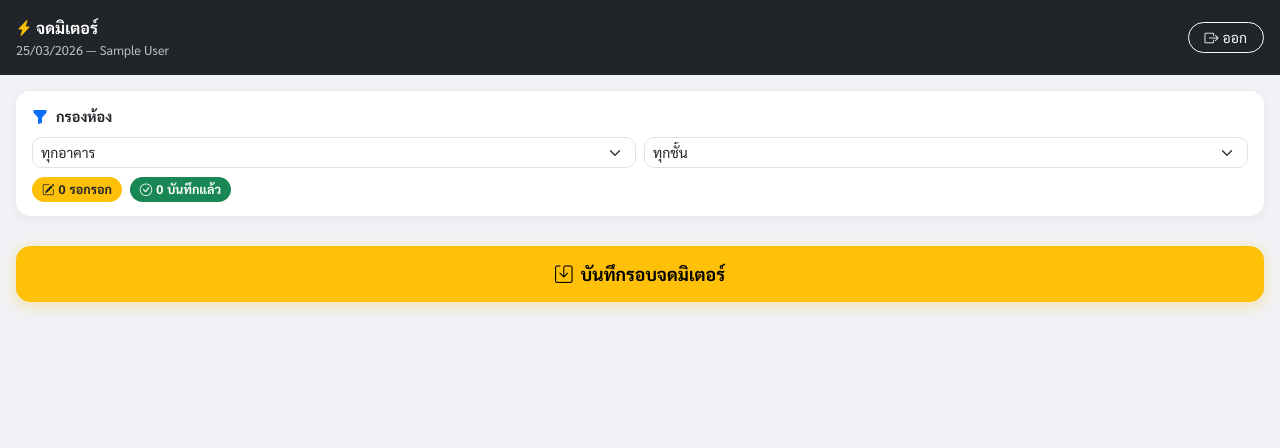
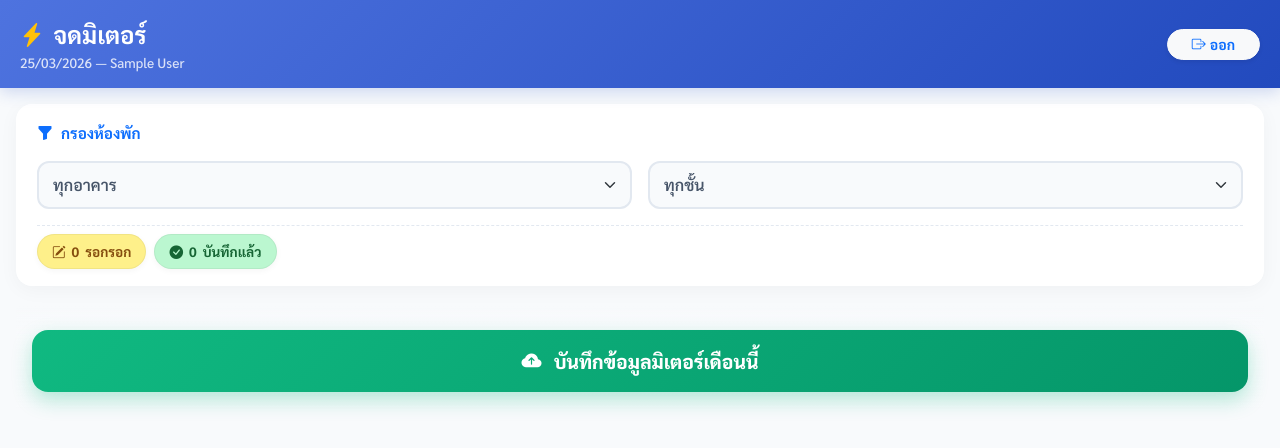
Before and after one commit to Mightycgm/ICT22667-Project, a Django app: page /meter/input/ in a window 1280 px wide. Shown: the top 448 px of the page. Run offline with Django 5.2, Linux system fonts and the light colour scheme; the visitor is signed in with stand-in values (Sample User, id 1); data that the repository does not hold is empty.

Commit message:
แกไขUiหนาจดมเตอรมอถอ

```diff
--- a/Apartment Management Project/apartment_project/apartment/templates/apartment/meter/input.html
+++ b/Apartment Management Project/apartment_project/apartment/templates/apartment/meter/input.html
@@ -4,121 +4,210 @@
     <meta charset="UTF-8">
     <meta name="viewport" content="width=device-width, initial-scale=1.0">
     <title>จดมิเตอร์</title>
-    <link href="https://fonts.googleapis.com/css2?family=Sarabun:wght@400;600;700&display=swap" rel="stylesheet">
+    <link href="https://fonts.googleapis.com/css2?family=Sarabun:wght@400;500;600;700;800&display=swap" rel="stylesheet">
     <link href="https://cdn.jsdelivr.net/npm/bootstrap@5.3.0/dist/css/bootstrap.min.css" rel="stylesheet">
     <link href="https://cdn.jsdelivr.net/npm/bootstrap-icons@1.11.0/font/bootstrap-icons.css" rel="stylesheet">
     <style>
         * { font-family: 'Sarabun', sans-serif; }
-        body { background: #f0f2f5; font-size: 16px; }
+        body { background: #f8fafc; font-size: 16px; color: #334155; padding-bottom: 20px; }
+
+        /* Premium Header */
+        .app-header {
+            background: linear-gradient(135deg, #4e73df 0%, #224abe 100%);
+            box-shadow: 0 4px 15px rgba(34, 74, 190, 0.2);
+            position: sticky;
+            top: 0;
+            z-index: 30;
+            padding: 16px 20px;
+        }
+
+        /* Filter Bar */
         .filter-bar {
+            background: rgba(255, 255, 255, 0.95);
+            backdrop-filter: blur(10px);
+            border-radius: 16px;
+            padding: 16px 20px;
+            margin-top: 16px;
+            margin-bottom: 20px;
+            box-shadow: 0 4px 20px rgba(0,0,0,0.04);
+            position: sticky;
+            top: 75px;
+            z-index: 20;
+            border: 1px solid rgba(255,255,255,0.8);
+        }
+
+        .form-select-custom {
+            border-radius: 12px !important;
+            border: 2px solid #e2e8f0;
+            padding: 10px 14px;
+            font-weight: 600;
+            color: #475569;
+            transition: all 0.3s;
+            background-color: #f8fafc;
+        }
+        .form-select-custom:focus {
+            border-color: #4e73df;
+            box-shadow: 0 0 0 3px rgba(78, 115, 223, 0.15);
+            background-color: #fff;
+        }
+
+        /* Count Badges */
+        .count-badge {
+            display: inline-flex;
+            align-items: center;
+            gap: 6px;
+            font-size: 0.85rem;
+            font-weight: 700;
+            padding: 6px 14px;
+            border-radius: 20px;
+            border: 1px solid rgba(0,0,0,0.05);
+            box-shadow: 0 2px 6px rgba(0,0,0,0.04);
+        }
+        .bg-soft-warning { background-color: #fef08a; color: #854d0e; }
+        .bg-soft-success { background-color: #bbf7d0; color: #166534; }
+
+        /* Building Header (Slate theme) */
+        .section-header {
+            background: linear-gradient(135deg, #1e293b 0%, #0f172a 100%);
+            color: white;
+            padding: 14px 20px;
+            border-radius: 12px;
+            margin: 24px 0 16px;
+            font-weight: 700;
+            font-size: 1.05rem;
+            letter-spacing: 0.5px;
+            box-shadow: 0 4px 12px rgba(15, 23, 42, 0.15);
+            display: flex;
+            align-items: center;
+        }
+
+        /* Meter Cards */
+        .meter-card {
+            border-radius: 16px;
+            margin-bottom: 16px;
+            border: none;
+            box-shadow: 0 4px 15px rgba(0,0,0,0.03);
+            transition: all 0.2s;
+            background: #ffffff;
+        }
+        .meter-card:hover {
+            box-shadow: 0 8px 25px rgba(0,0,0,0.08);
+            transform: translateY(-2px);
+        }
+        .room-num { font-size: 1.4rem; font-weight: 800; color: #1e293b; }
+        .prev-val { color: #64748b; font-size: 0.85rem; font-weight: 500; }
+
+        /* Badges inside card */
+        .badge-status {
+            padding: 6px 12px;
+            border-radius: 8px;
+            font-weight: 700;
+            font-size: 0.8rem;
+        }
+
+        /* Input Data Blocks */
+        .meter-block {
+            border-radius: 14px;
+            padding: 14px 12px;
+            height: 100%;
+            border: 1px solid rgba(0,0,0,0.03);
+        }
+        .meter-block-water {
+            background: linear-gradient(145deg, #f0f9ff 0%, #e0f2fe 100%);
+        }
+        .meter-block-elec {
+            background: linear-gradient(145deg, #fffbeb 0%, #fef3c7 100%);
+        }
+        .meter-title-water { color: #0284c7; font-size: 0.95rem; font-weight: 800; display: flex; align-items: center; gap: 6px; margin-bottom: 8px; }
+        .meter-title-elec { color: #b45309; font-size: 0.95rem; font-weight: 800; display: flex; align-items: center; gap: 6px; margin-bottom: 8px; }
+
+        /* Inputs */
+        input[type=number] {
+            font-size: 1.15rem;
+            font-weight: 700;
+            text-align: center;
+            border-radius: 12px !important;
+            border: 2px solid #cbd5e1;
+            padding: 10px;
+            transition: all 0.2s;
+            color: #334155;
             background: #fff;
-            border-radius: 14px;
-            padding: 14px 16px;
-            margin-bottom: 14px;
-            box-shadow: 0 2px 8px rgba(0,0,0,0.06);
-            position: sticky;
-            top: 60px;
-            z-index: 10;
-        }
-        .meter-card {
-            border-radius: 14px;
-            margin-bottom: 10px;
-            border: none;
-            box-shadow: 0 2px 8px rgba(0,0,0,0.05);
-            transition: box-shadow 0.2s;
-        }
-        .meter-card:hover { box-shadow: 0 4px 16px rgba(0,0,0,0.1); }
-        .room-num { font-size: 1.2rem; font-weight: 700; color: #1e1e2d; }
-        .prev-val { color: #8c8ea0; font-size: 0.82rem; }
-        input[type=number] {
-            font-size: 1.05rem;
-            text-align: center;
-            border-radius: 10px !important;
-            border: 2px solid #e4e6ef;
-            transition: border-color 0.2s;
+            width: 100%;
         }
         input[type=number]:focus {
-            border-color: #377dff;
-            box-shadow: 0 0 0 3px rgba(55,125,255,0.1);
+            border-color: #3b82f6;
+            box-shadow: 0 0 0 4px rgba(59, 130, 246, 0.15);
+            outline: none;
         }
-        .used-badge { font-size: 1rem; font-weight: 700; }
-        .section-header {
-            background: linear-gradient(135deg, #1e1e2d 0%, #2d2d44 100%);
-            color: white;
-            padding: 10px 16px;
-            border-radius: 10px;
-            margin: 16px 0 10px;
-            font-weight: 700;
-            font-size: 0.9rem;
-            letter-spacing: 0.5px;
+        .is-valid-custom {
+            border-color: #10b981 !important;
+            color: #059669 !important;
+            background-color: #ecfdf5 !important;
         }
-        .floor-header {
-            background: #e8f5e9;
-            color: #2e7d32;
-            padding: 6px 14px;
-            border-radius: 8px;
-            margin: 8px 0;
-            font-weight: 700;
-            font-size: 0.85rem;
-        }
+
+        /* Submit Bar */
         .submit-bar {
             position: sticky;
             bottom: 0;
-            background: linear-gradient(180deg, rgba(240,242,245,0) 0%, #f0f2f5 20%);
-            padding: 16px 0 12px;
-            z-index: 10;
+            background: linear-gradient(180deg, rgba(248,250,252,0) 0%, rgba(248,250,252,0.9) 30%, #f8fafc 100%);
+            padding: 24px 16px 16px;
+            z-index: 30;
         }
-        .submit-bar .btn {
-            border-radius: 14px;
-            font-size: 1.1rem;
-            padding: 14px;
-            box-shadow: 0 4px 16px rgba(255,193,7,0.3);
+        .btn-submit-premium {
+            background: linear-gradient(135deg, #10b981 0%, #059669 100%);
+            color: #fff;
+            border: none;
+            border-radius: 16px;
+            font-size: 1.2rem;
+            font-weight: 800;
+            padding: 16px;
+            width: 100%;
+            box-shadow: 0 8px 20px rgba(16, 185, 129, 0.3);
+            transition: all 0.3s cubic-bezier(0.4, 0, 0.2, 1);
         }
-        .count-badge {
-            display: inline-flex;
-            align-items: center;
-            gap: 4px;
-            font-size: 0.78rem;
-            font-weight: 700;
-            padding: 3px 10px;
-            border-radius: 20px;
+        .btn-submit-premium:hover {
+            transform: translateY(-3px);
+            box-shadow: 0 12px 25px rgba(16, 185, 129, 0.4);
+            color: #fff;
+        }
+        .btn-submit-premium:active {
+            transform: translateY(0);
         }
     </style>
 </head>
 <body>
 
-<!-- Header -->
-<div class="bg-dark text-white px-3 py-3 d-flex justify-content-between align-items-center"
-     style="position:sticky; top:0; z-index:20;">
+<!-- Premium Header -->
+<div class="app-header text-white d-flex justify-content-between align-items-center">
     <div>
-        <div class="fw-bold"><i class="bi bi-lightning-charge-fill text-warning me-1"></i>จดมิเตอร์</div>
-        <div style="font-size:0.8rem; opacity:.7;">
+        <div class="fw-bold fs-4"><i class="bi bi-lightning-charge-fill text-warning me-1"></i> จดมิเตอร์</div>
+        <div style="font-size:0.85rem; opacity:.8; font-weight: 500;">
             {{ today|date:"d/m/Y" }} — {{ request.user.get_full_name|default:request.user.username }}
         </div>
     </div>
-    <a href="{% url 'logout' %}" class="btn btn-outline-light btn-sm rounded-pill px-3">
+    <a href="{% url 'logout' %}" class="btn btn-light btn-sm rounded-pill px-4 fw-bold text-primary shadow-sm">
         <i class="bi bi-box-arrow-right me-1"></i>ออก
     </a>
 </div>
 
-<div class="px-3 py-3">
+<div class="px-3">
 
 {% if request.GET.saved %}
-<div class="alert alert-success d-flex align-items-center" style="border-radius:12px;">
-    <i class="bi bi-check-circle-fill me-2 fs-5"></i>
-    <span>บันทึกสำเร็จ <strong>{{ request.GET.saved }}</strong> ห้อง</span>
+<div class="alert alert-success d-flex align-items-center shadow-sm" style="border-radius:12px; border:none; background-color:#ecfdf5; color:#065f46;">
+    <i class="bi bi-check-circle-fill me-2 fs-4"></i>
+    <span>บันทึกสำเร็จ <strong>{{ request.GET.saved }}</strong> ห้องเรียบร้อยแล้ว</span>
 </div>
 {% endif %}
 
-<!-- Filter Bar -->
+<!-- Glassmorphism Filter Bar -->
 <div class="filter-bar">
-    <div class="d-flex align-items-center gap-2 mb-2">
+    <div class="d-flex align-items-center gap-2 mb-3">
         <i class="bi bi-funnel-fill text-primary"></i>
-        <span class="fw-bold" style="font-size:0.9rem;">กรองห้อง</span>
+        <span class="fw-bold text-primary" style="font-size:0.95rem;">กรองห้องพัก</span>
     </div>
-    <div class="row g-2">
+    <div class="row g-3">
         <div class="col-6">
-            <select id="filterBuilding" class="form-select form-select-sm" style="border-radius:10px;">
+            <select id="filterBuilding" class="form-select form-select-custom">
                 <option value="all">ทุกอาคาร</option>
                 {% for b in buildings_list %}
                 <option value="{{ b }}">อาคาร {{ b }}</option>
@@ -126,18 +215,18 @@
             </select>
         </div>
         <div class="col-6">
-            <select id="filterFloor" class="form-select form-select-sm" style="border-radius:10px;">
+            <select id="filterFloor" class="form-select form-select-custom">
                 <option value="all">ทุกชั้น</option>
             </select>
         </div>
     </div>
-    <div class="d-flex justify-content-between align-items-center mt-2">
-        <div>
-            <span class="count-badge bg-warning text-dark" id="countPending">
+    <div class="d-flex justify-content-between align-items-center mt-3 pt-2" style="border-top:1px dashed #e2e8f0;">
+        <div class="d-flex gap-2">
+            <span class="count-badge bg-soft-warning" id="countPending">
                 <i class="bi bi-pencil-square"></i> <span>0</span> รอกรอก
             </span>
-            <span class="count-badge bg-success text-white ms-1" id="countDone">
-                <i class="bi bi-check-circle"></i> <span>0</span> บันทึกแล้ว
+            <span class="count-badge bg-soft-success" id="countDone">
+                <i class="bi bi-check-circle-fill"></i> <span>0</span> บันทึกแล้ว
             </span>
         </div>
     </div>
@@ -151,43 +240,45 @@
 
     {% for building_no, room_list in buildings.items %}
     <div class="section-header building-section" data-building="{{ building_no }}">
-        <i class="bi bi-building me-1"></i> อาคาร {{ building_no }}
+        <i class="bi bi-building-fill me-2 text-info"></i> อาคาร {{ building_no }}
     </div>
 
     {% for item in room_list %}
-    <div class="card meter-card room-card"
+    <div class="meter-card room-card"
          data-building="{{ building_no }}"
          data-floor="{{ item.room.Floor }}"
          data-status="{% if item.curr_u %}done{% else %}pending{% endif %}">
-        <div class="card-body py-2 px-3">
+        <div class="card-body p-3">
 
             <!-- ชื่อห้อง -->
-            <div class="d-flex justify-content-between align-items-center mb-2">
+            <div class="d-flex justify-content-between align-items-center mb-3 pb-2" style="border-bottom: 1px dashed #e2e8f0;">
                 <div>
                     <span class="room-num">{{ item.room.Room_Number }}</span>
-                    <span class="text-muted" style="font-size:0.75rem;">(ชั้น {{ item.room.Floor }})</span>
+                    <span class="text-muted ms-1 fw-bold" style="font-size:0.85rem;">(ชั้น {{ item.room.Floor }})</span>
                 </div>
                 {% if item.curr_u %}
-                <span class="badge bg-success" style="border-radius:8px; font-size:0.7rem;">
-                    <i class="bi bi-check-circle me-1"></i>บันทึกแล้ว
+                <span class="badge-status bg-success text-white">
+                    <i class="bi bi-check-circle-fill me-1"></i>บันทึกแล้ว
                 </span>
                 {% else %}
-                <span class="badge bg-warning text-dark" style="border-radius:8px; font-size:0.7rem;">
-                    <i class="bi bi-pencil me-1"></i>รอกรอก
+                <span class="badge-status bg-warning text-dark">
+                    <i class="bi bi-pencil-fill me-1"></i>รอกรอก
                 </span>
                 {% endif %}
             </div>
 
-            <div class="row g-2">
+            <div class="row g-3">
                 <!-- น้ำ -->
                 <div class="col-6">
-                    <div class="rounded p-2" style="background:#e3f2fd;">
-                        <div class="fw-bold mb-1" style="color:#0c7a9e; font-size:0.85rem;">💧 น้ำ</div>
-                        <div class="prev-val mb-1">ก่อนหน้า: {{ item.water_prev }}</div>
+                    <div class="meter-block meter-block-water">
+                        <div class="meter-title-water">
+                            <i class="bi bi-droplet-fill"></i> ค่าน้ำ
+                        </div>
+                        <div class="prev-val mb-2">รอบก่อน: <strong class="text-dark">{{ item.water_prev }}</strong></div>
                         <input type="number"
                                name="water_after_{{ item.room.Room_ID }}"
                                id="w_{{ item.room.Room_ID }}"
-                               class="form-control form-control-sm water-input {% if item.curr_u %}border-success text-success fw-bold{% endif %}"
+                               class="form-control water-input {% if item.curr_u %}is-valid-custom{% endif %}"
                                placeholder="เลขมิเตอร์"
                                value="{% if item.curr_u %}{{ item.curr_u.Water_Unit_After }}{% endif %}"
                                min="0" step="0.01"
@@ -195,21 +286,23 @@
                                data-room="{{ item.room.Room_ID }}"
                                data-room-num="{{ item.room.Room_Number }}"
                                oninput="calc(this,'w')">
-                        <div class="prev-val mt-1" id="wu_{{ item.room.Room_ID }}">
-                            {% if item.curr_u %}ใช้: {{ item.curr_u.Water_Unit_Used }} หน่วย{% else %}ใช้: -{% endif %}
+                        <div class="prev-val mt-2 text-center rounded bg-white py-1 border shadow-sm" id="wu_{{ item.room.Room_ID }}">
+                            {% if item.curr_u %}ใช้: <strong class="text-primary">{{ item.curr_u.Water_Unit_Used }} หน่วย</strong>{% else %}ใช้: -{% endif %}
                         </div>
                     </div>
                 </div>
 
                 <!-- ไฟ -->
                 <div class="col-6">
-                    <div class="rounded p-2" style="background:#fff8e1;">
-                        <div class="fw-bold mb-1" style="color:#856404; font-size:0.85rem;">⚡ ไฟ</div>
-                        <div class="prev-val mb-1">ก่อนหน้า: {{ item.elec_prev }}</div>
+                    <div class="meter-block meter-block-elec">
+                        <div class="meter-title-elec">
+                            <i class="bi bi-lightning-fill"></i> ค่าไฟ
+                        </div>
+                        <div class="prev-val mb-2">รอบก่อน: <strong class="text-dark">{{ item.elec_prev }}</strong></div>
                         <input type="number"
                                name="elec_after_{{ item.room.Room_ID }}"
                                id="e_{{ item.room.Room_ID }}"
-                               class="form-control form-control-sm elec-input {% if item.curr_u %}border-success text-success fw-bold{% endif %}"
+                               class="form-control elec-input {% if item.curr_u %}is-valid-custom{% endif %}"
                                placeholder="เลขมิเตอร์"
                                value="{% if item.curr_u %}{{ item.curr_u.Elec_Unit_After }}{% endif %}"
                                min="0" step="0.01"
@@ -217,8 +310,8 @@
                                data-room="{{ item.room.Room_ID }}"
                                data-room-num="{{ item.room.Room_Number }}"
                                oninput="calc(this,'e')">
-                        <div class="prev-val mt-1" id="eu_{{ item.room.Room_ID }}">
-                            {% if item.curr_u %}ใช้: {{ item.curr_u.Elec_Unit_Used }} หน่วย{% else %}ใช้: -{% endif %}
+                        <div class="prev-val mt-2 text-center rounded bg-white py-1 border shadow-sm" id="eu_{{ item.room.Room_ID }}">
+                            {% if item.curr_u %}ใช้: <strong class="text-warning">{{ item.curr_u.Elec_Unit_Used }} หน่วย</strong>{% else %}ใช้: -{% endif %}
                         </div>
                     </div>
                 </div>
@@ -229,11 +322,10 @@
     {% endfor %}
     {% endfor %}
 
-    <!-- ปุ่ม submit ติดล่าง -->
+    <!-- ปุ่ม submit ติดล่างแบบ Premium -->
     <div class="submit-bar">
-        <button type="button" onclick="submitForm()"
-                class="btn btn-warning w-100 btn-lg fw-bold">
-            <i class="bi bi-save me-1"></i> บันทึกรอบจดมิเตอร์
+        <button type="button" onclick="submitForm()" class="btn-submit-premium">
+            <i class="bi bi-cloud-arrow-up-fill me-2 fs-5"></i> บันทึกข้อมูลมิเตอร์เดือนนี้
         </button>
     </div>
 
@@ -304,7 +396,11 @@ function calc(input, type) {
     const curr = parseFloat(input.value) || 0;
     const used = Math.max(0, curr - prev);
     const el   = document.getElementById((type === 'w' ? 'wu_' : 'eu_') + id);
-    if (el) el.textContent = 'ใช้: ' + (used % 1 === 0 ? used : used.toFixed(2)) + ' หน่วย';
+    if (el) {
+        let displayVal = used % 1 === 0 ? used : used.toFixed(2);
+        let colorClass = type === 'w' ? 'text-primary' : 'text-warning';
+        el.innerHTML = 'ใช้: <strong class="' + colorClass + '">' + displayVal + ' หน่วย</strong>';
+    }
 }
 
 function submitForm() {
@@ -319,10 +415,12 @@ function submitForm() {
         if (curr < prev) {
             hasError = true;
             errorRoom = input.dataset.roomNum;
-            input.classList.add('is-invalid');
+            input.style.borderColor = '#ef4444';
+            input.style.boxShadow = '0 0 0 4px rgba(239, 68, 68, 0.15)';
             break; // Stop at first error
         } else {
-            input.classList.remove('is-invalid');
+            input.style.borderColor = '';
+            input.style.boxShadow = '';
         }
     }
 
```
